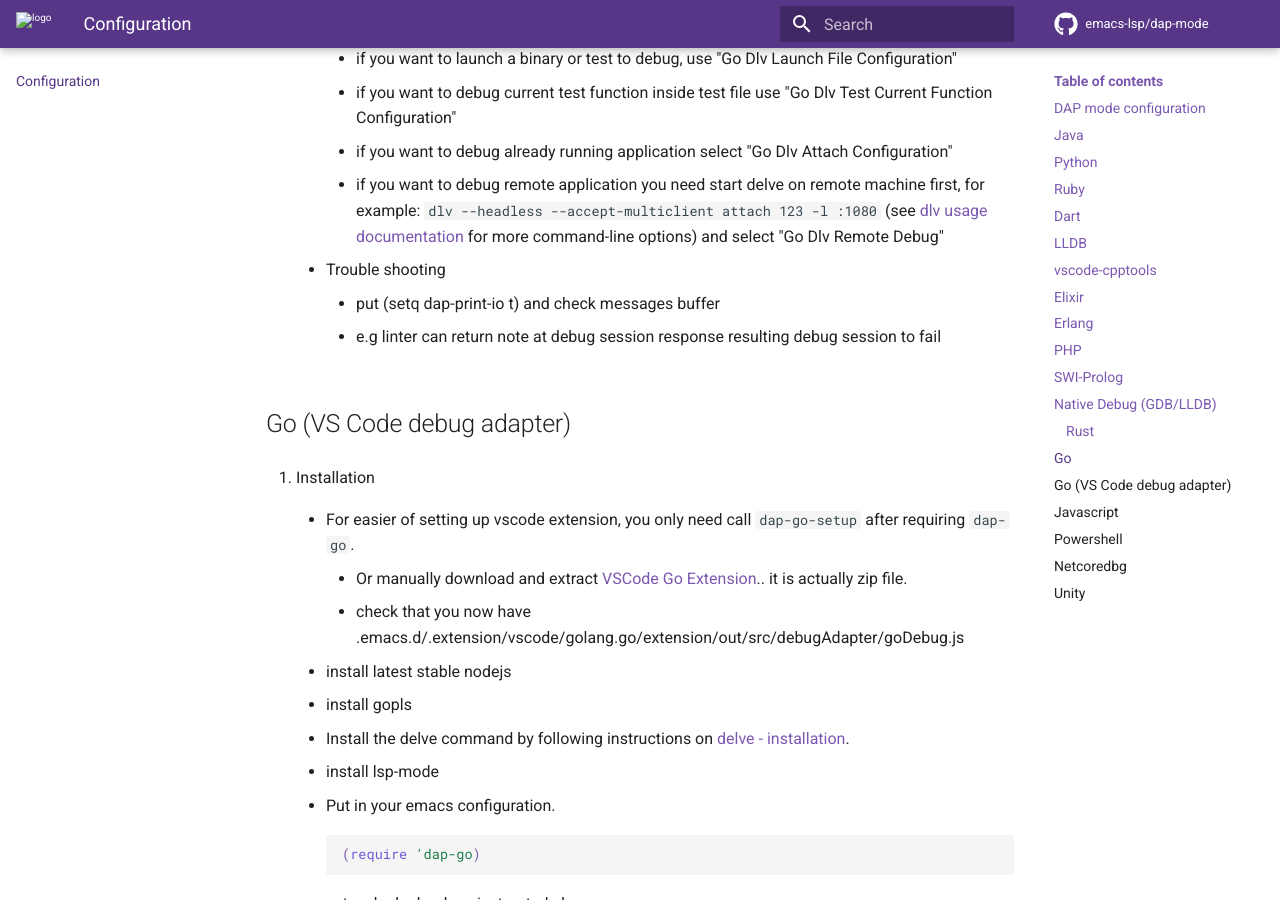
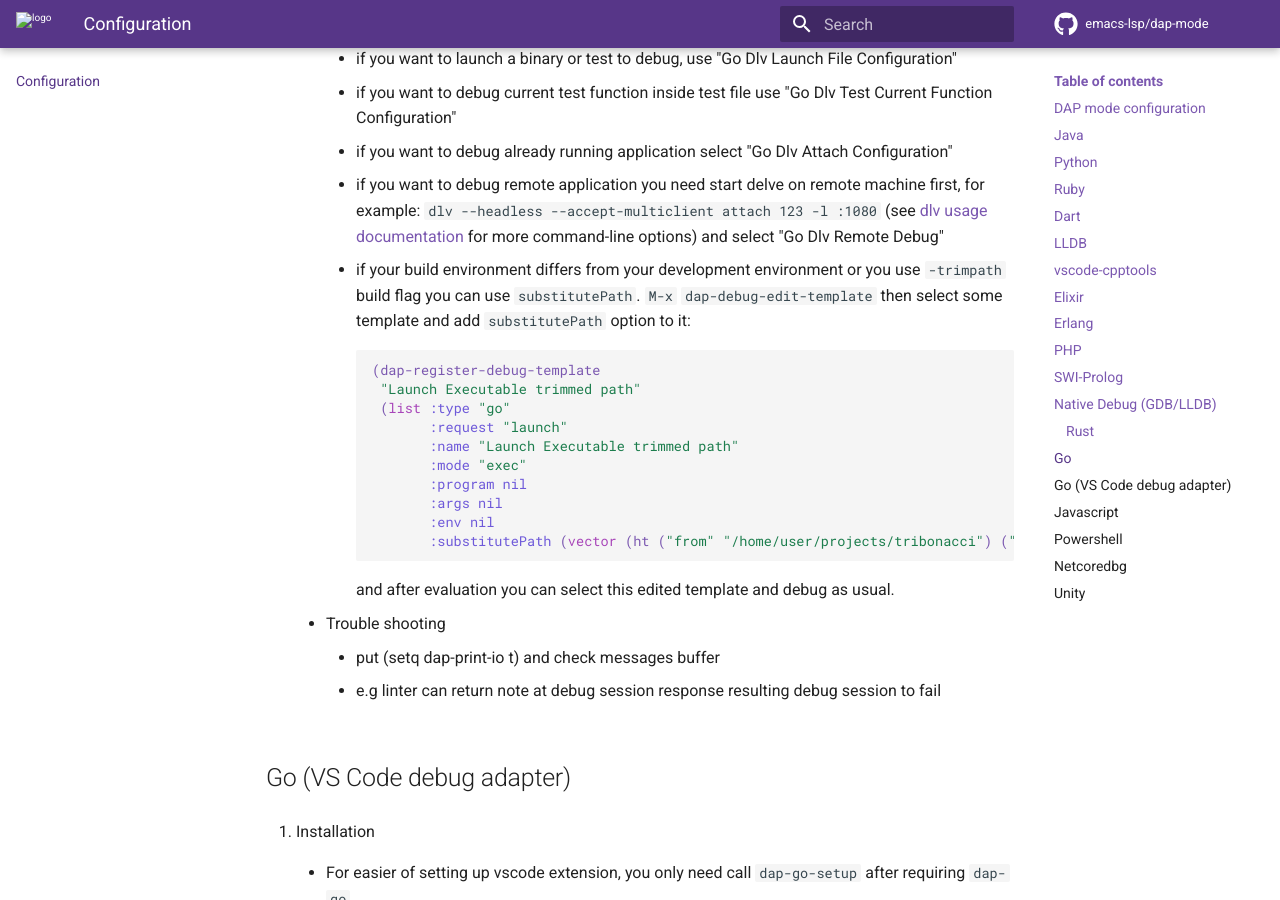
Before and after one commit to emacs-lsp/dap-mode, an MkDocs documentation site: the page built from docs/page/configuration.md, in a window 1280 px wide and 900 px high, scrolled down 6314 px. Built offline with MkDocs 1.6.1 and Material for MkDocs 9.7.7, drawn with Linux system fonts in a browser that asks for light colours; comment, search, counter and statistics services are not loaded.

Commit message:
Add substitutePath to go docs

````diff
--- a/docs/page/configuration.md
+++ b/docs/page/configuration.md
@@ -319,6 +319,25 @@ To fully support rust and pretty printing of strings when debugging, remember to
             --accept-multiclient attach 123 -l :1080` (see [dlv usage
             documentation](https://github.com/go-delve/delve/tree/master/Documentation/usage#using-delve)
             for more command-line options) and select "Go Dlv Remote Debug"
+          - if your build environment differs from your development
+            environment or you use `-trimpath` build flag you can use
+            `substitutePath`. `M-x` `dap-debug-edit-template` then
+            select some template and add `substitutePath` option to
+            it:
+            ```elisp
+            (dap-register-debug-template
+             "Launch Executable trimmed path"
+             (list :type "go"
+                   :request "launch"
+                   :name "Launch Executable trimmed path"
+                   :mode "exec"
+                   :program nil
+                   :args nil
+                   :env nil
+                   :substitutePath (vector (ht ("from" "/home/user/projects/tribonacci") ("to" "github.com/s-kostyaev/tribonacci")))))
+            ```
+            and after evaluation you can select this edited template
+            and debug as usual.
 
     2.  Trouble shooting
 
````
